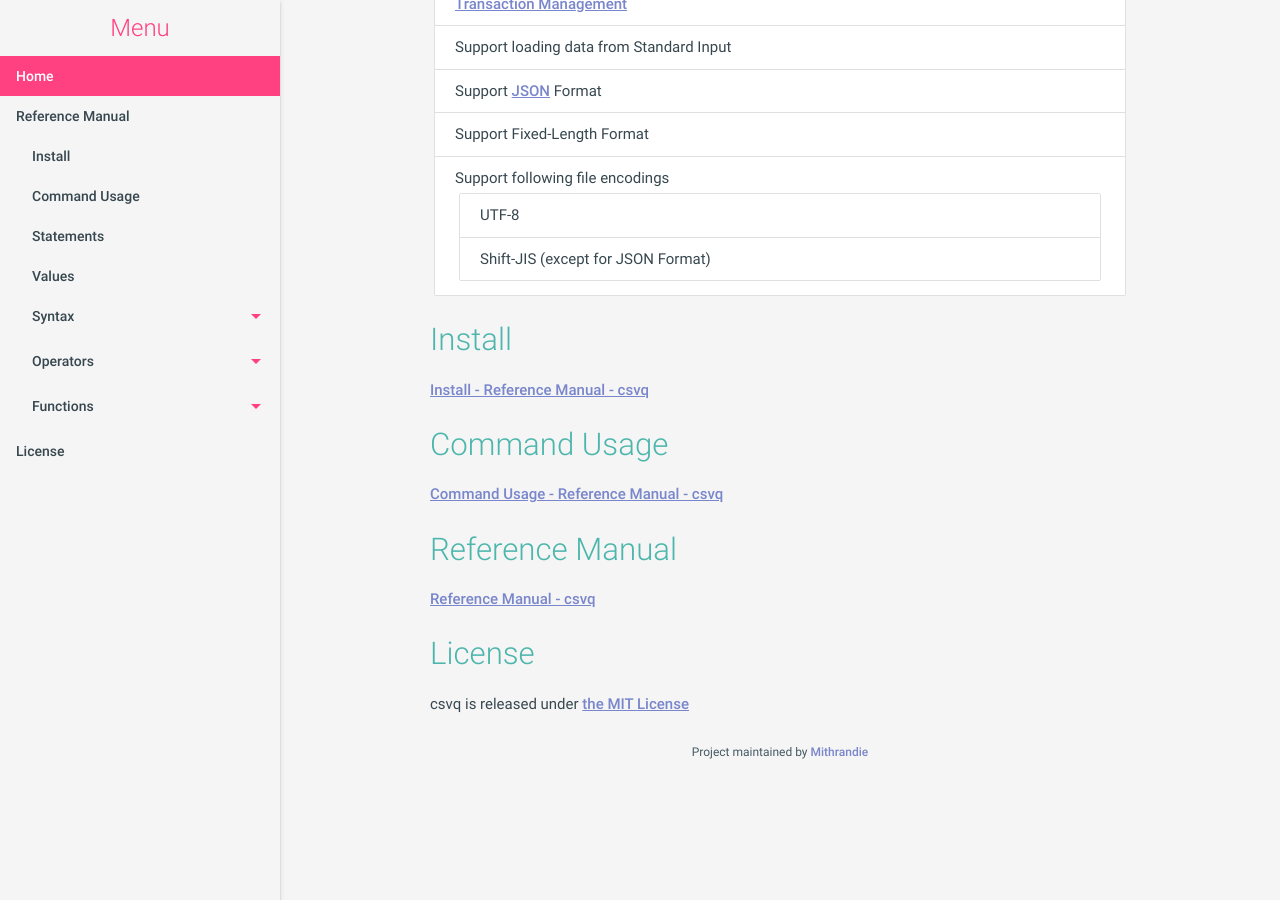
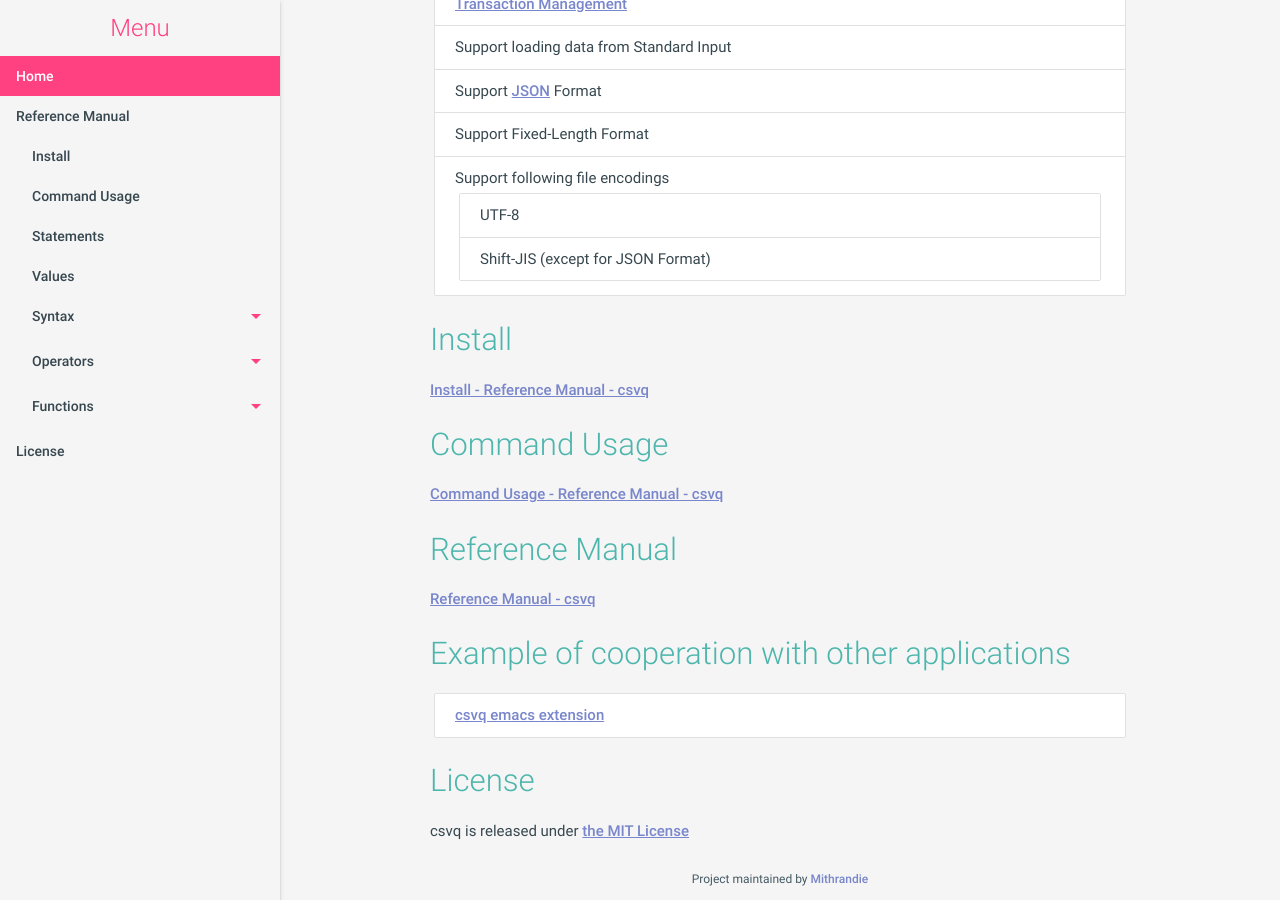
Before and after one commit to mithrandie/csvq, a Jekyll site: the page built from docs/index.md, in a window 1280 px wide and 900 px high, scrolled down 883 px. Built offline with Jekyll 4.4.1, drawn with Linux system fonts in a browser that asks for light colours; before the commit the page ends 1656 px from its top, so only the background shows below that.

Commit message:
Update docs.

```diff
--- a/docs/index.md
+++ b/docs/index.md
@@ -42,6 +42,10 @@ In the multiple operations, you can use variables, cursors, temporary tables, an
 
 [Reference Manual - csvq]({{ '/reference.html' | relative_url }})
 
+## Example of cooperation with other applications
+
+- [csvq emacs extension](https://github.com/mithrandie/csvq-emacs-extension)
+
 ## License
 
 csvq is released under [the MIT License]({{ '/license.html' | relative_url }})
```
